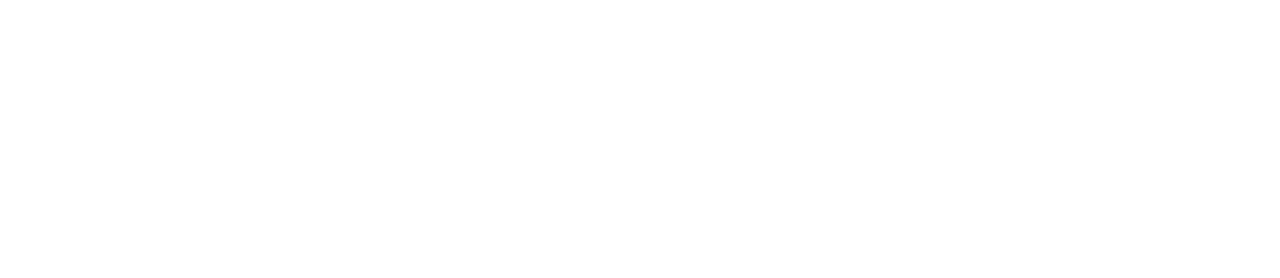
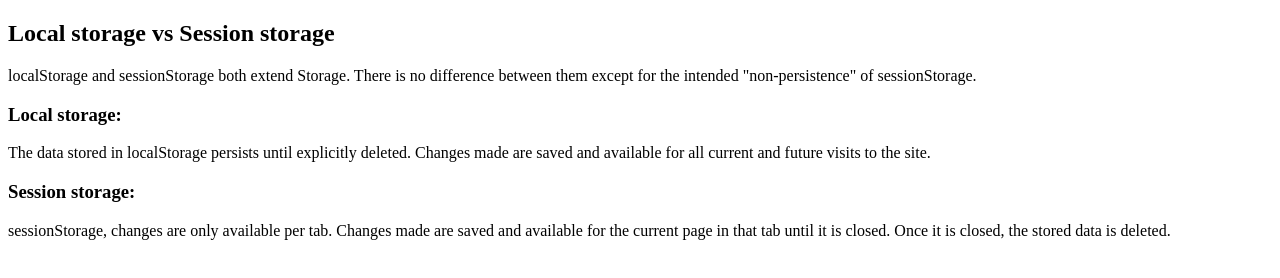
Before and after one commit to RahatBinOamr/Type-Monster, a plain HTML site: page blog.html in a window 1280 px wide. Drawn offline with Linux system fonts and the light colour scheme.

Commit message:
set new html file with Local storage vs Session storage

```diff
--- a/blog.html
+++ b/blog.html
@@ -7,6 +7,17 @@
     <title>Blogs</title>
 </head>
 <body>
-
+    <section>
+        <h1>Local storage vs Session storage</h1>
+        <p>localStorage and sessionStorage both extend Storage. There is no difference between them except for the intended "non-persistence" of sessionStorage.</p>
+        <div>
+            <h3>Local storage:</h3>
+           The data stored in localStorage persists until explicitly deleted. Changes made are saved and available for all current and future visits to the site.
+        </div>
+        <div>
+            <h3>Session storage:</h3>
+            sessionStorage, changes are only available per tab. Changes made are saved and available for the current page in that tab until it is closed. Once it is closed, the stored data is deleted.
+        </div>
+    </section>
 </body>
 </html>
```
